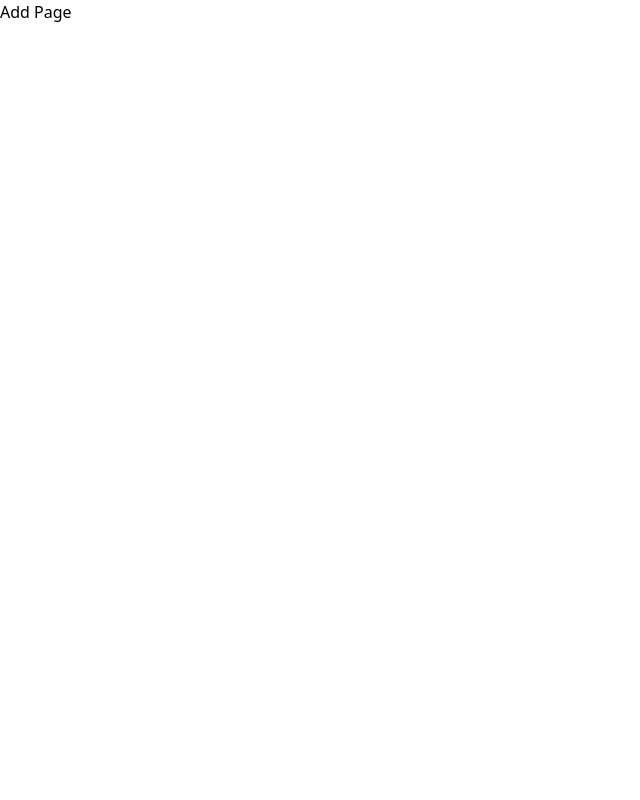
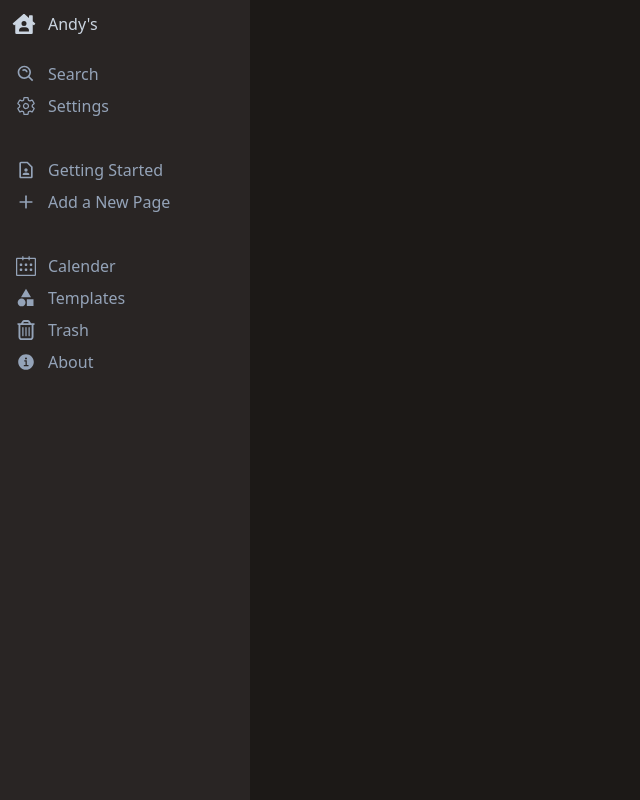
Before and after one commit to TheFox-cmd/Self-Documentation, a React (Create React App) app: page / in a window 1280 px wide. Shown: the whole page, without its empty margins (0-640 px from the left). Built offline with nearby package versions, Linux system fonts and the light colour scheme.

Commit message:
Merged Style

```diff
--- a/package.json
+++ b/package.json
@@ -13,6 +13,7 @@
     "@types/react-dom": "^18.3.0",
     "react": "^18.3.1",
     "react-dom": "^18.3.1",
+    "react-icons": "^5.2.1",
     "react-scripts": "5.0.1",
     "typescript": "^4.9.5",
     "web-vitals": "^2.1.4"
--- a/src/App.tsx
+++ b/src/App.tsx
@@ -2,7 +2,7 @@ import React, { useState } from 'react';
 import './App.css';
 import Page from './components/page'
 import Navbar from './components/navbar';
-import {IPage} from './types';
+import {IPage} from './data/types';
 
 function App() {
   /**
@@ -11,28 +11,28 @@ function App() {
   const [openID, setOpenID] = useState<number>(-1);
   const [currPageList, setPageList] = useState<IPage[]>([]);
 
-  const createNewPage : (page : IPage) => void = (page) => {
+  const handleNewPage : (page : IPage) => void = (page) => {
     const newPageList : IPage[] = [...currPageList, page]
     setPageList(newPageList);
     setOpenID(currPageList.length);
     console.log(newPageList)
   }
 
-  const editPage : (page : IPage) => void = (page) => {
+  const handlePageEdit : (page : IPage) => void = (page) => {
     const newPageList : IPage[] = [...currPageList];
     newPageList[openID] = page;
     setPageList(newPageList);
     console.log(newPageList);
   }
 
-  const selectPage : (newOpenID : number) => void = (newOpenID) => {
+  const handlePageSelect : (newOpenID : number) => void = (newOpenID) => {
     setOpenID(newOpenID)
   }
 
   return (
-    <div className='flex'>
-      <Navbar createNewPage={createNewPage} selectPage={selectPage} pageList={currPageList}/>
-      {currPageList.length !== 0 ? <Page editPage={editPage} page={currPageList[openID]}/> : <div/>}
+    <div className ="flex w-screen h-screen bg-stone-900">
+      <Navbar handleNewPage={handleNewPage} handlePageSelect={handlePageSelect} pageList={currPageList}/>
+      {currPageList.length !== 0 ? <Page handlePageEdit={handlePageEdit} page={currPageList[openID]}/> : <div/>}
     </div>
   );
 }
--- /dev/null
+++ b/src/components/MenuContext.tsx
@@ -0,0 +1,34 @@
+import Icon from '../data/react-icons.js';
+
+import {IPage} from '../data/types.js';
+
+interface MenuContextProp {
+
+}
+
+const MenuContext : React.FC<MenuContextProp> = () => {
+  const data = [
+    {
+      id: 1,
+      title: "Duplicate",
+    },
+    {
+      id: 2,
+      title: "Delete",
+    },
+    {
+      id: 3,
+      title: "Message 3",
+    },
+    {
+      id: 4,
+      title: "Message 4",
+    },
+  ];
+
+  return (
+    <div></div>
+  );
+}
+
+export default MenuContext;
--- a/src/components/action.tsx
+++ b/src/components/action.tsx
@@ -1,4 +1,4 @@
-import {IPage} from '../types';
+import {IPage} from '../data/types';
 
 interface actionProp {
 
--- a/src/components/navbar.tsx
+++ b/src/components/navbar.tsx
@@ -1,13 +1,17 @@
-import {IPage} from '../types';
+import Icon from '../data/react-icons';
+
+import {IPage} from '../data/types.js';
 import Private from "./private";
 
 interface navbarProp {
-  createNewPage : (page : IPage) => void,
-  selectPage : (newOpenID : number) => void,
+  handleNewPage : (page : IPage) => void,
+  handlePageSelect : (newOpenID : number) => void,
   pageList : IPage[]
 }
 
-const Navbar : React.FC<navbarProp> = ({createNewPage, selectPage, pageList}) => {
+const Navbar : React.FC<navbarProp> = ({handleNewPage, handlePageSelect, pageList}) => {
+  const username = "Andy";
+
   const newPage : IPage = {
     Title: "Untitled",
     Description: "",
@@ -16,11 +20,70 @@ const Navbar : React.FC<navbarProp> = ({createNewPage, selectPage, pageList}) =>
   }
 
   return (
-    <div className="flex-initial w-64">
-      <button onClick={() => createNewPage(newPage)}>Add Page</button>
-      {
-        pageList.map((item : IPage, i : number) => <Private selectPage={selectPage} key={i} pageNum={i} page={item}/>)
-      }
+    // Holds house icon, Name
+    <div className="w-[250px] bg-stone-800 h-screen">
+      <div className="ml-3 mt-3">
+        <div className="text-slate-300">
+          <Icon.FaHouseUser className="w-6 h-6 inline pb-1" />
+          <span className="ml-3">{username}'s </span>
+        </div>
+        <ul className="block mt-5 text-slate-400">
+          {/* Hold Search and Settings buttons */}
+          <li className="pl-1 pb-1 pt-1 w-11/12 hover:bg-zinc-200 hover:bg-opacity-25 rounded-lg">
+            <button className="flex w-full">
+              <Icon.BiSearchAlt className="w-5 h-5 mt-0.5" />
+              <span className="ml-3">Search</span>
+            </button>
+          </li>
+          <li className=" pl-1 pb-1 pt-1 w-11/12 hover:bg-zinc-200 hover:bg-opacity-25 rounded-lg">
+            <button className="flex w-full">
+              <Icon.IoSettingsOutline className="w-5 h-5 mt-0.5"/>
+              <span className="ml-3">Settings</span>
+            </button>
+          </li>
+          {/* Holds Getting Started */}
+          <li className="mt-8 pl-1 pb-1 pt-1 w-11/12 hover:bg-zinc-200 hover:bg-opacity-25 rounded-lg">
+            <button className="flex w-full">
+              <Icon.MdOutlineContactPage className="w-5 h-5 mt-0.5" />
+              <span className="ml-3">Getting Started</span>
+            </button>
+          </li>
+          {/* Create New Page */}
+          <li className=" pl-1 pb-1 pt-1 w-11/12 hover:bg-zinc-200 hover:bg-opacity-25 rounded-lg">
+            <button className="flex w-full" onClick={() => handleNewPage(newPage)}>
+              <Icon.FiPlus className="w-5 h-5 mt-0.5" />
+              <span className="ml-3">Add a New Page</span>
+            </button>
+          </li>
+          {/* Render Private Page List */}
+          {pageList.map((item : IPage, i : number) => <Private handlePageSelect={handlePageSelect} key={i} pageNum={i} page={item}/>)}
+          {/* Holds Calender, Templates, Trash */}
+          <li className="mt-8 pl-1 pb-1 pt-1 w-11/12 hover:bg-zinc-200 hover:bg-opacity-25 rounded-lg">
+            <button className="flex w-full">
+              <Icon.SlCalender className="w-5 h-5 mt-0.5" />
+              <span className="ml-3">Calender</span>
+            </button>
+          </li>
+          <li className=" pl-1 pb-1 pt-1 w-11/12 hover:bg-zinc-200 hover:bg-opacity-25 rounded-lg">
+            <button className="flex w-full">
+              <Icon.RiShapesFill className="w-5 h-5 mt-0.5" />
+              <span className="ml-3">Templates</span>
+            </button>
+          </li>
+          <li className=" pl-1 pb-1 pt-1 w-11/12 hover:bg-zinc-200 hover:bg-opacity-25 rounded-lg">
+            <button className="flex w-full">
+              <Icon.FaRegTrashCan className="w-5 h-5 mt-0.5" />
+              <span className="ml-3">Trash</span>
+            </button>
+          </li>
+          <li className=" pl-1 pb-1 pt-1 w-11/12 hover:bg-zinc-200 hover:bg-opacity-25 rounded-lg">
+            <button className="flex w-full">
+              <Icon.IoInformationCircleSharp className="w-5 h-5 mt-0.5" />
+              <span className="ml-3">About</span>
+            </button>
+          </li>
+        </ul>
+      </div>
     </div>
   );
 }
--- a/src/components/page.tsx
+++ b/src/components/page.tsx
@@ -1,12 +1,14 @@
+import Icon from '../data/react-icons';
+
 import React, { useState, useEffect } from 'react';
-import {IPage} from '../types';
+import {IPage} from '../data/types.js';
 
 interface pageProp {
-  editPage : (page : IPage) => void,
+  handlePageEdit : (page : IPage) => void,
   page : IPage
 }
 
-const Page : React.FC<pageProp> = ({editPage, page}) => {
+const Page : React.FC<pageProp> = ({handlePageEdit, page}) => {
   const [title, setTitle] = useState(page.Title);
   const [description, setDescription] = useState(page.Description);
 
@@ -15,14 +17,14 @@ const Page : React.FC<pageProp> = ({editPage, page}) => {
     setDescription(page.Description);
   }, [page])
 
-  const saveChanges = () => {
+  const handlePageSave = () => {
     const newPage = {
       Title: title,
       Description: description,
       Created: page.Created,
       Recent: new Date().toLocaleString(),
     }
-    editPage(newPage);
+    handlePageEdit(newPage);
   };
 
   return (
@@ -35,8 +37,8 @@ const Page : React.FC<pageProp> = ({editPage, page}) => {
         key={page.Title}
         defaultValue={page.Title}
         onChange={(e) => setTitle(e.target.value)}
-        onBlur={saveChanges}
-        onKeyDown={(e) => {if (e.key === "Enter") saveChanges()}}
+        onBlur={handlePageSave}
+        onKeyDown={(e) => {if (e.key === "Enter") handlePageSave()}}
       />
       <input
         type="text"
@@ -45,8 +47,8 @@ const Page : React.FC<pageProp> = ({editPage, page}) => {
         key={page.Description}
         defaultValue={page.Description}
         onChange={(e) => setDescription(e.target.value)}
-        onBlur={saveChanges}
-        onKeyDown={(e) => {if (e.key === "Enter") saveChanges()}}
+        onBlur={handlePageSave}
+        onKeyDown={(e) => {if (e.key === "Enter") handlePageSave()}}
       />
     </div>
   );
--- a/src/components/private.tsx
+++ b/src/components/private.tsx
@@ -1,31 +1,26 @@
-import {IPage} from '../types';
+import {IPage} from '../data/types';
 
 interface privateProp{
-  selectPage : (newOpenID : number) => void,
+  handlePageSelect : (newOpenID : number) => void,
   pageNum : number,
   page : IPage
 }
 
-const Private : React.FC<privateProp> = ({selectPage, pageNum, page}) => {
-  const renderPage : (page : IPage) => void = () => {
+const Private : React.FC<privateProp> = ({handlePageSelect, pageNum, page}) => {
+  const handleMenuContext : (page : IPage) => void = () => {
 
-  }
-
-  const action : (page : IPage) => void = () => {
-
-  }
-
-  const currPage = {
-    Title: page.Title,
-    Description: page.Description,
-    Created: page.Created,
-    Recent: new Date().toLocaleString(),
   }
 
   return (
     <div>
-      <div className="underline" onClick={() => selectPage(pageNum)}>{page.Title}</div>
-      <button onClick={() => {}}>...</button>
+      <div className="underline" onClick={() => handlePageSelect(pageNum)} onContextMenu={() => {}}>
+        <span>{page.Title}</span>
+        <button onClick={(e) => {
+            e.preventDefault();
+
+          }}
+        >...</button>
+      </div>
     </div>
   );
 }
--- /dev/null
+++ b/src/data/react-icons.ts
@@ -0,0 +1,36 @@
+// React Icons - Bi
+import { BiSearchAlt } from "react-icons/bi";
+
+// React Icons - Fa
+import { FaEllipsisH, FaHouseUser, FaRegStar } from "react-icons/fa";
+import { FaRegTrashCan } from 'react-icons/fa6'
+
+// React Icons - Fi
+import { FiPlus } from "react-icons/fi";
+
+// React Icons - Io5
+import { IoInformationCircleSharp, IoSettingsOutline } from "react-icons/io5";
+
+// React Icons - Md
+import { MdOutlineContactPage } from "react-icons/md";
+
+// React Icons - Ri
+import { RiShapesFill } from "react-icons/ri";
+
+// React Icons - Sl
+import { SlCalender } from "react-icons/sl";
+
+
+export default {
+  BiSearchAlt,
+  FaEllipsisH,
+  FaHouseUser,
+  FaRegStar,
+  FaRegTrashCan,
+  FiPlus,
+  IoInformationCircleSharp,
+  IoSettingsOutline,
+  MdOutlineContactPage,
+  RiShapesFill,
+  SlCalender
+}
```
Also changed, not shown: src/data/types.ts (renamed from src/types.ts), 1 other file (tests, documents, lock files or other folders).
